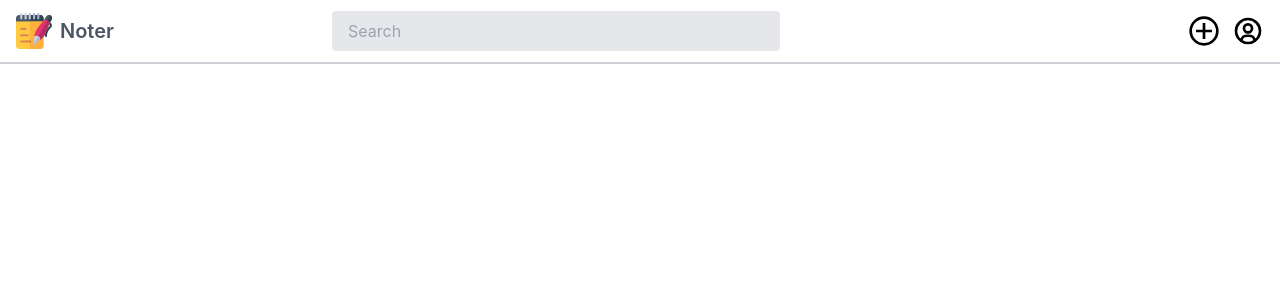
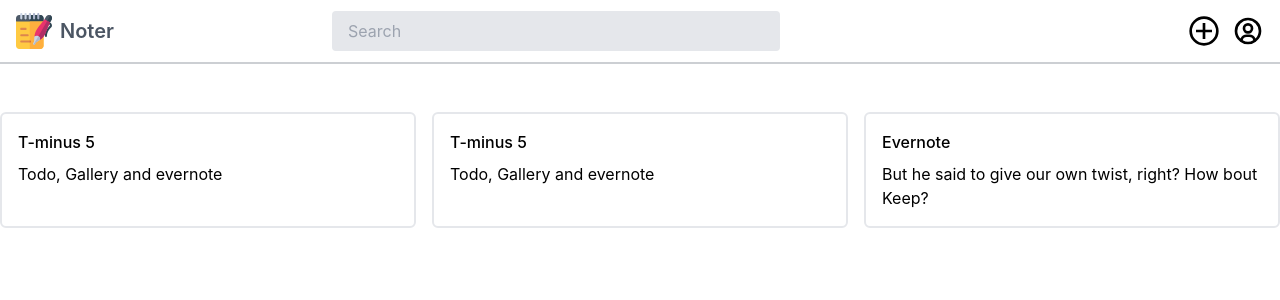
Before and after one commit to prasanna-rkumar/Noter, a React (Create React App) app: page / in a window 1280 px wide. Shown: the top 300 px of the page. Built offline with nearby package versions, Linux system fonts and the light colour scheme.

Commit message:
✨Notes list, modal

```diff
--- a/src/App.tsx
+++ b/src/App.tsx
@@ -1,9 +1,11 @@
 import Navbar from "./components/Navbar";
+import Notes from "./components/Notes";
 
 const App = () => {
   return (
     <div className="App mt-16 max-w-7xl mx-auto">
       <Navbar />
+      <Notes />
     </div>
   );
 }
--- /dev/null
+++ b/src/components/Notes/EditNote.tsx
@@ -0,0 +1,64 @@
+import { motion } from "framer-motion";
+import { useEffect, useRef, useState } from "react";
+import Note from "../../interfaces/note.interface";
+
+interface NoteClick {
+  note: Note;
+  onClick: React.MouseEventHandler<HTMLDivElement>;
+}
+
+const NoteModal = ({ note: propNote, onClick }: NoteClick) => {
+  const [note, setNote] = useState<Note>({
+    ...propNote,
+  });
+
+  const titleRef = useRef<HTMLInputElement>(null);
+  const contentRef = useRef<HTMLTextAreaElement>(null);
+
+  useEffect(() => {
+    if (titleRef.current) {
+      titleRef.current.focus();
+    }
+  }, []);
+
+  return (
+    <div
+      className="fixed flex justify-center items-center top-0 left-0 w-full h-screen z-50 bg-black bg-opacity-30"
+      key="preview"
+      onClick={onClick}
+    >
+      <motion.div
+        onClick={(event: React.MouseEvent<HTMLDivElement, MouseEvent>) => {
+          event.stopPropagation();
+        }}
+        className="border-2 border-gray-200 rounded-md py-3 px-4 bg-white w-full max-w-xl flex flex-col items-stretch shadow-lg"
+        layoutId={note.id}
+      >
+        <motion.input
+          ref={titleRef}
+          className="font-semibold text-xl mb-2.5 outline-none"
+          value={note.title}
+          onChange={(e) =>
+            setNote((prevNote) => ({
+              ...prevNote,
+              title: e.target.value,
+            }))
+          }
+        />
+        <motion.textarea
+          ref={contentRef}
+          className="resize-none outline-none"
+          value={note.content}
+          onChange={(e) =>
+            setNote((prevNote) => ({
+              ...prevNote,
+              content: e.target.value,
+            }))
+          }
+        />
+      </motion.div>
+    </div>
+  );
+};
+
+export default NoteModal;
--- /dev/null
+++ b/src/components/Notes/index.tsx
@@ -0,0 +1,57 @@
+import { motion, AnimatePresence, AnimateSharedLayout } from "framer-motion";
+import { useState } from "react";
+import Note from "../../interfaces/note.interface";
+import NoteModal from "./EditNote";
+
+
+const Notes = () => {
+  const [selected, setSelected] = useState(-1);
+  const [notes, setNotes] = useState<Note[]>([
+    {
+      id: "1",
+      title: "T-minus 5",
+      content: "Todo, Gallery and evernote",
+    },
+    {
+      id: "2",
+      title: "T-minus 5",
+      content: "Todo, Gallery and evernote",
+    },
+    {
+      id: "3",
+      title: "Evernote",
+      content: "But he said to give our own twist, right? How bout Keep?",
+    },
+  ]);
+  return (
+    <div>
+      <AnimateSharedLayout type="switch">
+        <ul className="grid grid-cols-1 sm:grid-cols-2 md:grid-cols-3 gap-4 mt-28">
+          {notes.map((datum, index) => {
+            return (
+              <motion.li
+                layout
+                className="border-2 border-gray-200 rounded-md p-4 cursor-pointer transition-all hover:shadow-lg hover:border-gray-300 "
+                key={index}
+                onClick={() => setSelected(index)}
+                layoutId={datum.id}
+              >
+                <motion.h1 className="font-medium mb-2">
+                  {datum.title}
+                </motion.h1>
+                <motion.p>{datum.content}</motion.p>
+              </motion.li>
+            );
+          })}
+          <AnimatePresence>
+            {selected !== -1 && (
+              <NoteModal key="preview" note={notes[selected]} onClick={(e) => setSelected(-1)} />
+            )}
+          </AnimatePresence>
+        </ul>
+      </AnimateSharedLayout>
+    </div>
+  );
+};
+
+export default Notes;
```
Also changed, not shown: src/interfaces/note.interface.ts (added, +7 -0 lines).
